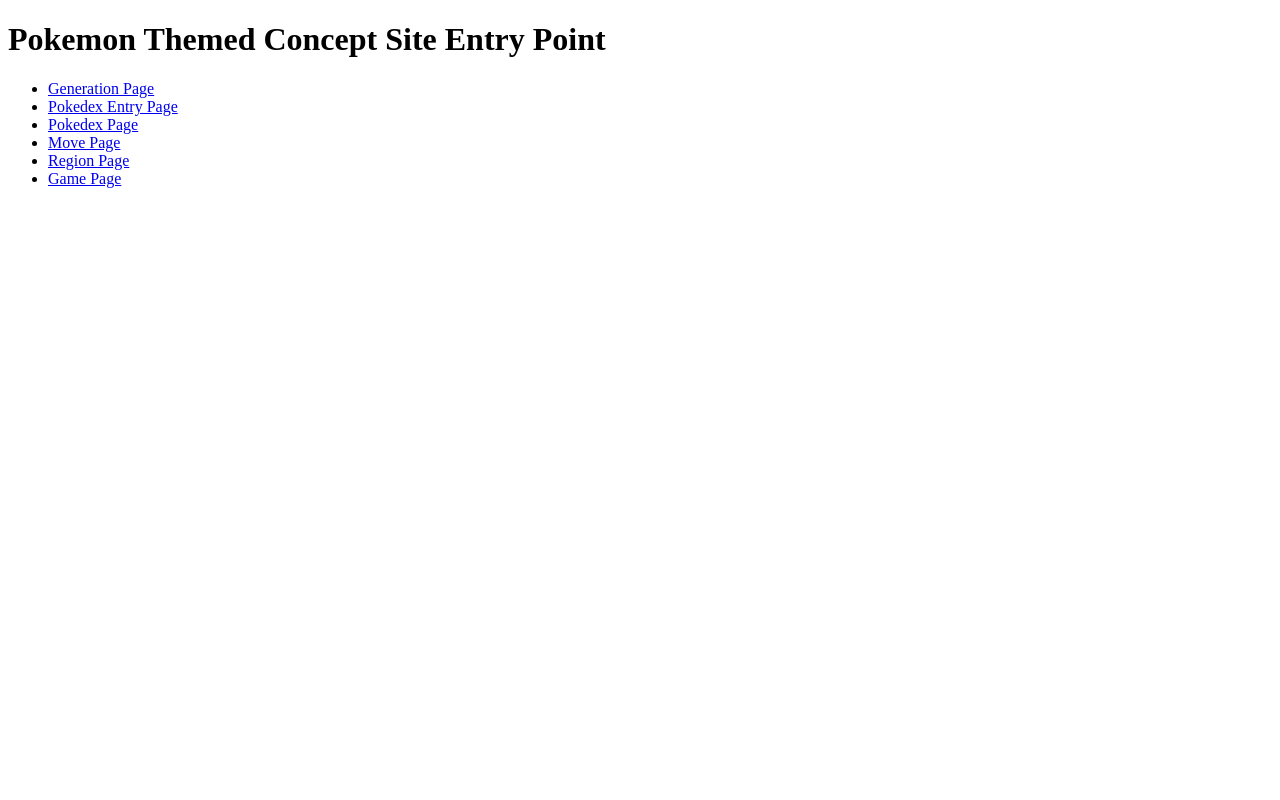
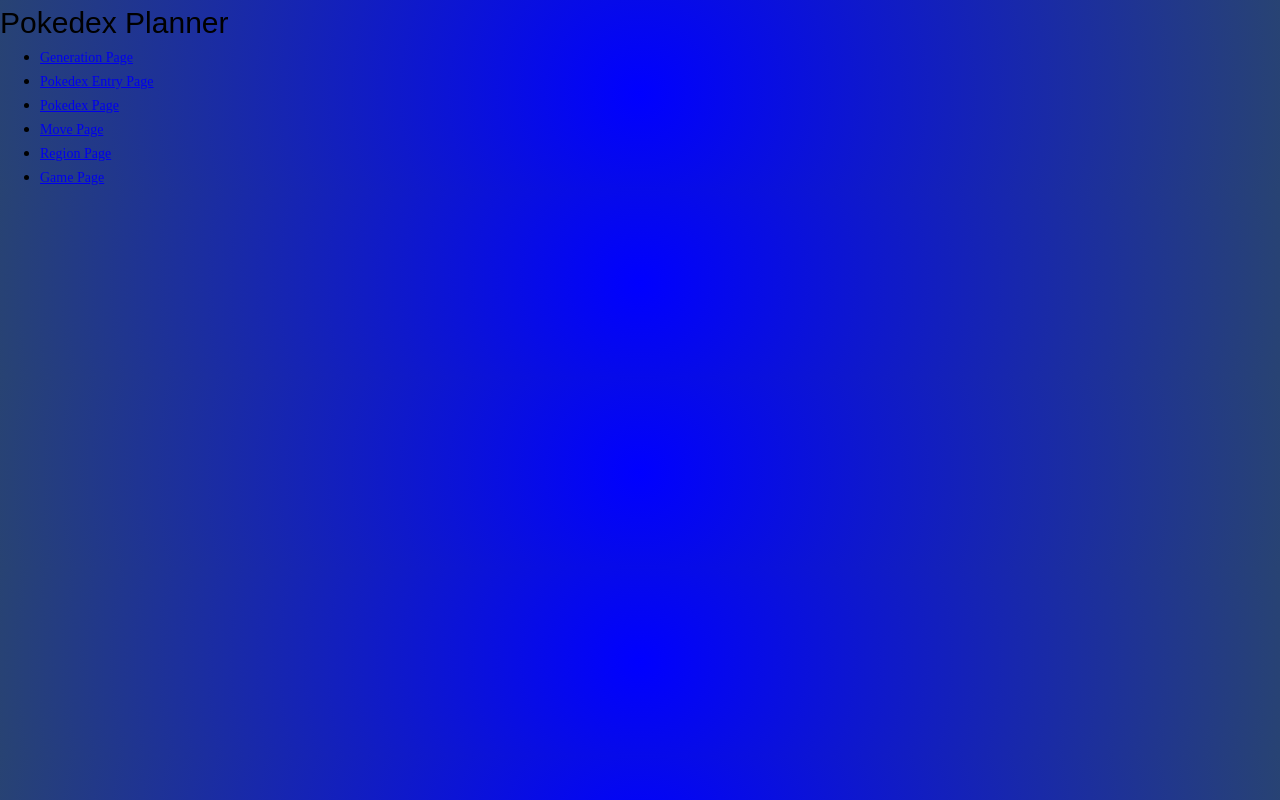
Before and after one commit to XSorensen/CSC-437-Project, a website: page packages/proto/public/index.html in a window 1280 px wide. Drawn offline with Linux system fonts and the light colour scheme.

Commit message:
Added page stylings

```diff
--- a/packages/proto/public/index.html
+++ b/packages/proto/public/index.html
@@ -1,10 +1,11 @@
 <!doctype html>
 <html lang="en">
     <head>
+        <link rel="stylesheet" href="./styles/page.css">
     </head>
 
     <body>
-        <h1>Pokemon Themed Concept Site Entry Point</h1>
+        <header>Pokedex Planner</header>
 
         <ul>
             <li>
--- a/packages/proto/public/styles/page.css
+++ b/packages/proto/public/styles/page.css
@@ -1,2 +1,28 @@
-@import "./reset.css"
-@import "./tokens.css"
+@import "./reset.css";
+@import "./tokens.css";
+
+body {
+    background: radial-gradient(circle at center, blue 0,#284373 100%);
+    /*background-color: var(--color-base);*/
+}
+
+header {
+    font-family: var(--default-font-family-header);
+    font-size: var(--default-font-size-header);
+    color: var(--color-base);
+}
+
+h1, h2, h3, h4, h5, h6 {
+    font-family: var(--default-font-family-subheader);
+    font-size: var(--default-font-size-subheader);
+}
+
+p {
+    font-family: var(--default-font-family-text);
+    font-size: var(--default-font-size-text);
+}
+
+a {
+    font-family: var(--default-font-family-text);
+    font-size: var(--default-font-size-text);
+}
--- a/packages/proto/public/styles/reset.css
+++ b/packages/proto/public/styles/reset.css
@@ -2,9 +2,12 @@
   margin: 0;
   box-sizing: border-box;
 }
+
 body {
   line-height: 1.5;
+  height: max-content;
 }
+
 img {
   max-width: 100%;
 }
--- a/packages/proto/public/styles/tokens.css
+++ b/packages/proto/public/styles/tokens.css
@@ -1,5 +1,12 @@
 :root {
     /*Coloring Tokens*/
+    --color-base:
+
+    /*
+     * #33466C
+     * #284373
+     * */
+
     --color-accent: rgb(42 143 42);
     --color-accent-inverted: rgb(255 208 0);
     --color-link: var(--color-accent);
@@ -8,7 +15,12 @@
     --color-text-inverted: rgb(255 255 255);
 
     /*Font Tokens*/
-    --default-font-text: ;
-    --default-font-header: ;
-    --default-font-subheader: ;
+    --default-font-family-text: serif;
+    --default-font-family-header: sans-serif;
+    --default-font-family-subheader: sans-serif;
+
+    --default-font-size-text: 14px;
+    --default-font-size-header: 30px;
+    --default-font-size-subheader: 24px;
+
 }
```
